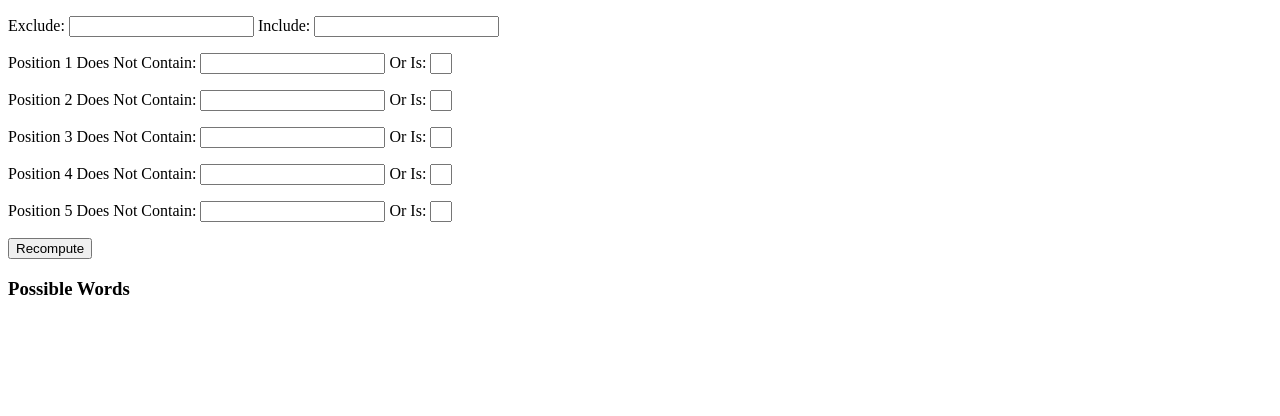
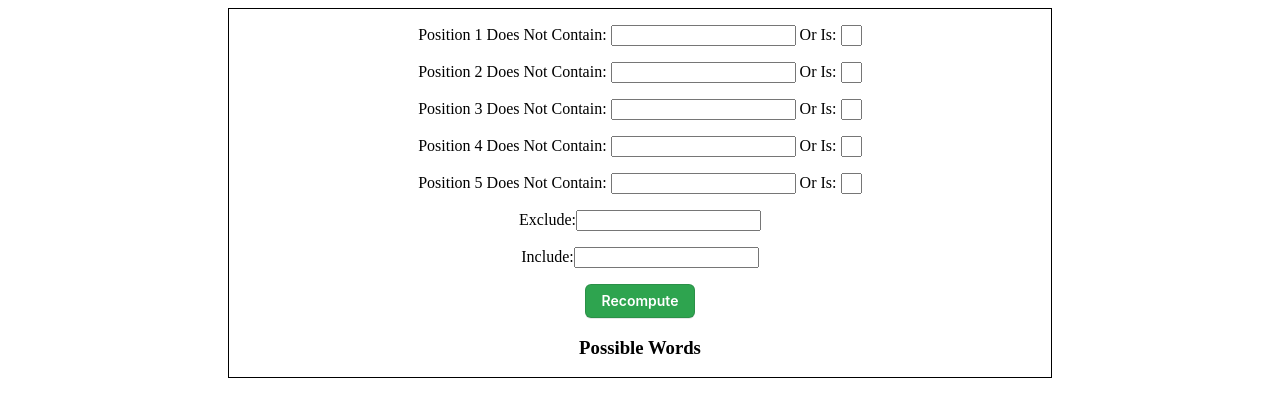
Before and after one commit to iveygman/iveygman.github.io, a plain HTML site: page index.html in a window 1280 px wide. Drawn offline with Linux system fonts and the light colour scheme.

Commit message:
some styling

```diff
--- a/index.html
+++ b/index.html
@@ -10,14 +10,8 @@
 	<link rel="stylesheet" href="style.css">
 </head>
 <body>
-
+	<div id="main">
 		<form>
-		<p>
-			<label for="exclude">Exclude:</label>
-			<input id="exclude" name="exclude">
-			<label for="include">Include:</label>
-			<input id="include" name="include">
-		</p>
 			<p>
 				<label for="pos1-exclude">Position 1 Does Not Contain:</label>
 				<input id="pos1-exclude" name="pos1-exclude">
@@ -48,12 +42,21 @@
 				<label for="pos5-is">Or Is:</label>
 				<input id="pos5-is" name="pos5-is" maxlength="1" onchange="changeEnablement(5)">
 			</p>
+			<p>
+				<p>
+					<label for="exclude">Exclude:</label><input id="exclude" name="exclude">
+				</p>
+				<p>
+					<label for="include">Include:</label><input id="include" name="include">
+				</p>
+			</p>
 
 		</form>
-	<button id="compute" onclick="recompute()">Recompute</button>
+		<button class="button-3" id="compute" onclick="recompute()">Recompute</button>
 		<p>
 			<h3>Possible Words</h3>
 			<p id="possible"></p>
 		</p>
+	</div>
 </body>
 </html>
--- a/style.css
+++ b/style.css
@@ -7,6 +7,70 @@ span.word {
 	margin: 4px;
 }
 
+div#main {
+	width: 65%;
+	margin-right: auto;
+	margin-left: auto;
+	border: 1px solid black;
+	align-content: center;
+	text-align: center;
+}
+
 input#pos1-is, input#pos2-is, input#pos3-is, input#pos4-is, input#pos5-is {
 	width: 1em;
 }
+
+input:disabled {
+	background: lightgray;
+}
+
+.button-3 {
+  appearance: none;
+  background-color: #2ea44f;
+  border: 1px solid rgba(27, 31, 35, .15);
+  border-radius: 6px;
+  box-shadow: rgba(27, 31, 35, .1) 0 1px 0;
+  box-sizing: border-box;
+  color: #fff;
+  cursor: pointer;
+  display: inline-block;
+  font-family: -apple-system,system-ui,"Segoe UI",Helvetica,Arial,sans-serif,"Apple Color Emoji","Segoe UI Emoji";
+  font-size: 14px;
+  font-weight: 600;
+  line-height: 20px;
+  padding: 6px 16px;
+  position: relative;
+  text-align: center;
+  text-decoration: none;
+  user-select: none;
+  -webkit-user-select: none;
+  touch-action: manipulation;
+  vertical-align: middle;
+  white-space: nowrap;
+}
+
+.button-3:focus:not(:focus-visible):not(.focus-visible) {
+  box-shadow: none;
+  outline: none;
+}
+
+.button-3:hover {
+  background-color: #2c974b;
+}
+
+.button-3:focus {
+  box-shadow: rgba(46, 164, 79, .4) 0 0 0 3px;
+  outline: none;
+}
+
+.button-3:disabled {
+  background-color: #94d3a2;
+  border-color: rgba(27, 31, 35, .1);
+  color: rgba(255, 255, 255, .8);
+  cursor: default;
+}
+
+.button-3:active {
+  background-color: #298e46;
+  box-shadow: rgba(20, 70, 32, .2) 0 1px 0 inset;
+}
```
Lines whose indentation alone changed are shown as unchanged.
